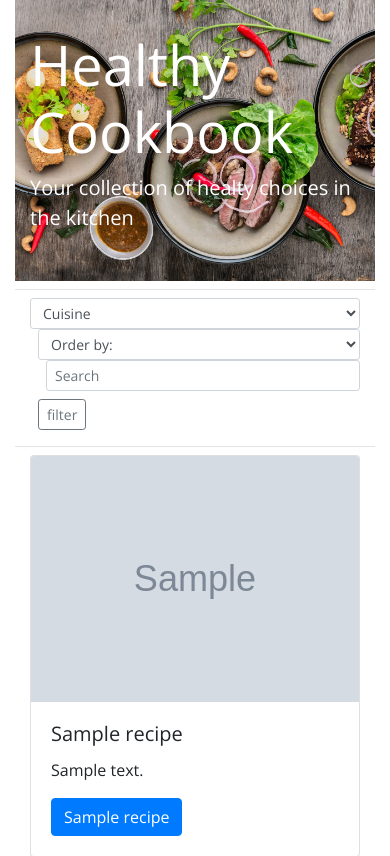
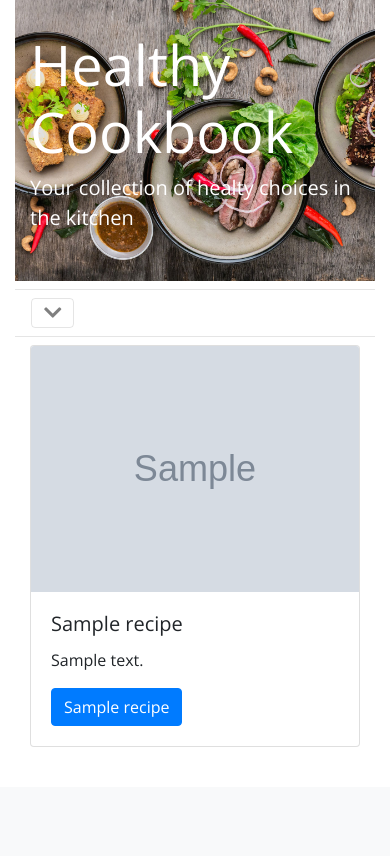
Before and after one commit to gbronca/cookbook, a Flask app: page / in a window 390 px wide. Shown: the part 57-913 px from the top of the page. After the commit the page ends 804 px from the top, so only its background shows below. Run offline with Flask 2, Linux system fonts and the light colour scheme; grey boxes marked "Sample" are stand-in pictures; a database or web service that is not in the repository returns one stand-in record (values such as "Sample title"); some libraries are stand-ins or nearby versions.

Commit message:
search bar fully responsive

```diff
--- a/app.py
+++ b/app.py
@@ -85,7 +85,24 @@ def index():
     cuisines = get_cuisine()
 
     if request.method == 'POST':
-        pass
+        cuisine = {'$exists': True}
+        order = 'create_date'
+
+        if request.form['order']:
+            order = request.form['order']
+
+        if request.form['cuisine']:
+            cuisine = request.form['cuisine']
+
+        if request.form['filter']:
+            recipes_list = recipes.find({'$text': {'$search': request.form['filter']}, 'cuisine': cuisine}).sort(order)
+        else:
+            recipes_list = recipes.find({'cuisine': cuisine}).sort(order)
+
+        # return render_template('index.html',
+        #                        recipes=recipes_list,
+        #                        username=username,
+        #                        cuisines=cuisines)
 
     return render_template('index.html',
                            recipes=recipes_list,
@@ -97,7 +114,10 @@ def index():
 def find_recipe():
     username = get_user()
     if request.method == 'POST':
-        searched_recipes = recipes.find({'$text': {'$search': request.form['search']}}).sort('name')
+        if request.form['search']:
+            searched_recipes = recipes.find({'$text': {'$search': request.form['search']}}).sort('name')
+        else:
+            searched_recipes = recipes.find()
 
         return render_template('search.html',
                                recipes=searched_recipes,
--- /dev/null
+++ b/templates/_search.html
@@ -0,0 +1,39 @@
+{% macro search_bar(cuisines) %}
+
+
+<hr class="mt-2 mb-0">
+<div class="navbar navbar-expand-lg navbar-light p-md-0">
+    <button class="navbar-toggler" type="button" data-toggle="collapse" data-target="#search-bar"
+        aria-controls="search-bar" aria-expanded="false" aria-label="Toggle navigation">
+        <span>
+            <i class="fas fa-chevron-down"></i>
+        </span>
+    </button>
+
+    <div class="collapse navbar-collapse" id="search-bar">
+        <div class="nav">
+            <form method="POST" class="form-inline col-sm-12" action="{{ url_for('index') }}">
+                <select name="cuisine" id="cuisine" class="form-control form-control-sm">
+                    <option value="" selected>Cuisine</option>
+                    {% for cuisine in cuisines %}
+                    <option value="{{ cuisine }}">{{ cuisine }}</option>
+                    {% endfor %}
+                </select>
+
+                <select name="order" id="order" class="form-control form-control-sm ml-sm-2">
+                    <option value="" selected>Order by:</option>
+                    <option value="name">Name</option>
+                    <option value="likes">Likes</option>
+                    <option value="create_date">Most recent</option>
+                </select>
+                <input class="form-control form-control-sm ml-sm-2" name="filter" type="search" placeholder="Search"
+                    aria-label="Filter">
+                <button class="btn btn-sm btn-outline-secondary ml-sm-2 my-sm-0 my-md-2" type="submit">filter</button>
+                <button class="btn btn-sm btn-outline-secondary ml-sm-2 my-sm-0 my-md-2" type="reset">reset</button>
+            </form>
+        </div>
+    </div>
+</div>
+<hr class="mt-0 mb-2">
+
+{% endmacro %}
--- a/templates/index.html
+++ b/templates/index.html
@@ -1,5 +1,6 @@
 {% extends 'base.html' %}
 {% from '_nav.html' import show_links %}
+{% from '_search.html' import search_bar %}
 
 {% block title %}Recipes Home Page{% endblock %}
 
@@ -17,28 +18,32 @@
     </div>
 </section>
 
- <hr class="my-2">
+{% block search %}
+{{ search_bar(cuisines) }}
+{% endblock %}
+<!-- <hr class="my-2">
 <div class="nav">
     <form method="POST" class="form-inline col-sm-12" action="{{ url_for('index') }}">
-         <select class="form-control form-control-sm">
+        <select name="cuisine" id="cuisine" class="form-control form-control-sm">
             <option value="" selected>Cuisine</option>
             {% for cuisine in cuisines %}
             <option value="{{ cuisine }}">{{ cuisine }}</option>
             {% endfor %}
         </select>
 
-         <select class="form-control form-control-sm ml-2">
+        <select name="order" id="order" class="form-control form-control-sm ml-sm-2">
             <option value="" selected>Order by:</option>
             <option value="name">Name</option>
             <option value="likes">Likes</option>
-             <option value="date">Most recent</option>
+            <option value="create_date">Most recent</option>
         </select>
-         <input class="form-control form-control-sm ml-3" name="filter" type="search" placeholder="Search"
+        <input class="form-control form-control-sm ml-sm-2" name="filter" type="search" placeholder="Search"
             aria-label="Filter">
-         <button class="btn btn-sm btn-outline-secondary ml-2 my-2 my-sm-0" type="submit">filter</button>
+        <button class="btn btn-sm btn-outline-secondary ml-sm-2 my-sm-0 my-md-2" type="submit">filter</button>
+        <button class="btn btn-sm btn-outline-secondary ml-sm-2 my-sm-0 my-md-2" type="reset">reset</button>
     </form>
 </div>
- <hr class="my-2">
+<hr class="my-2"> -->
 
 <section class="container">
 
```
Lines whose indentation alone changed are shown as unchanged.
